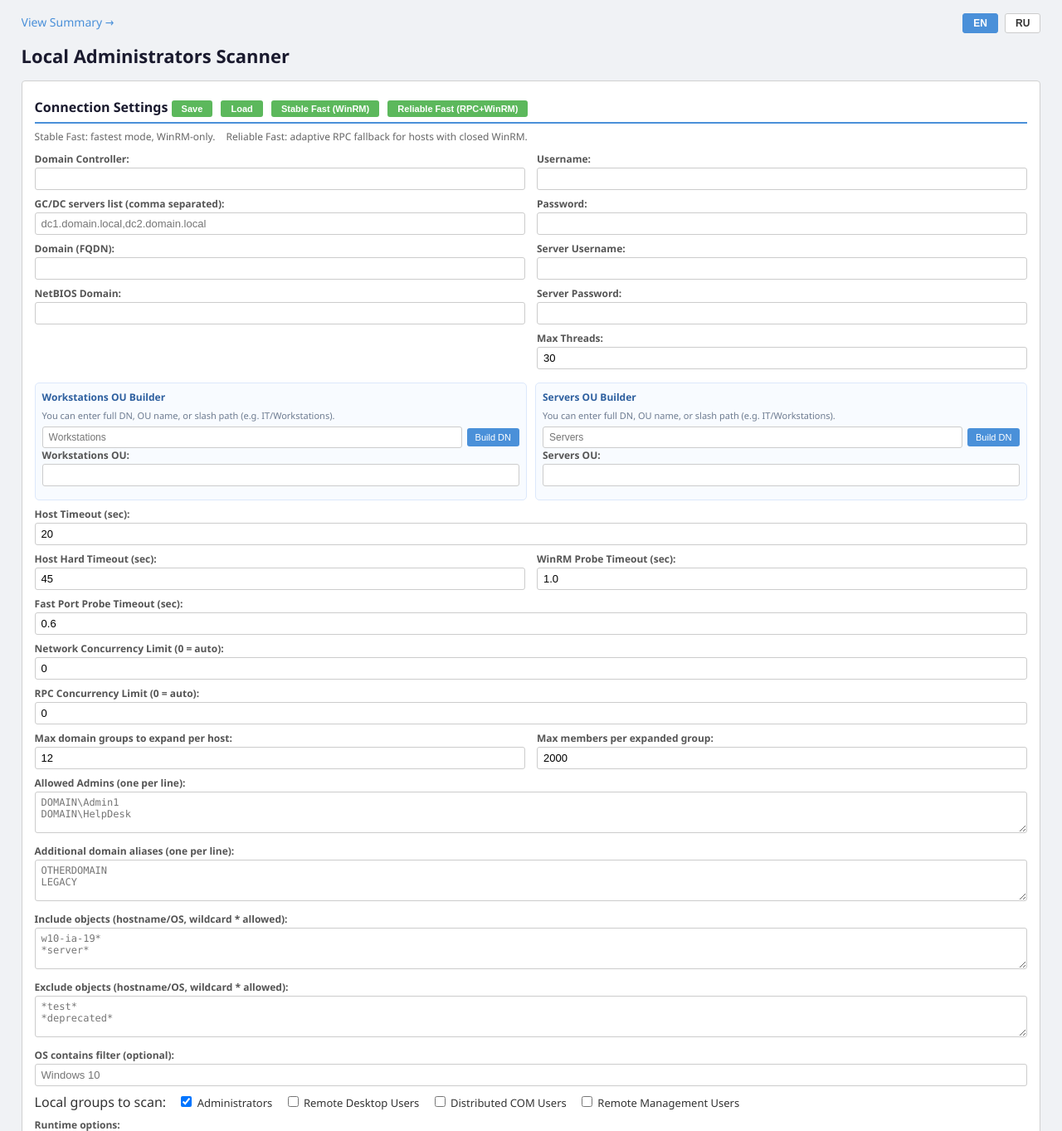
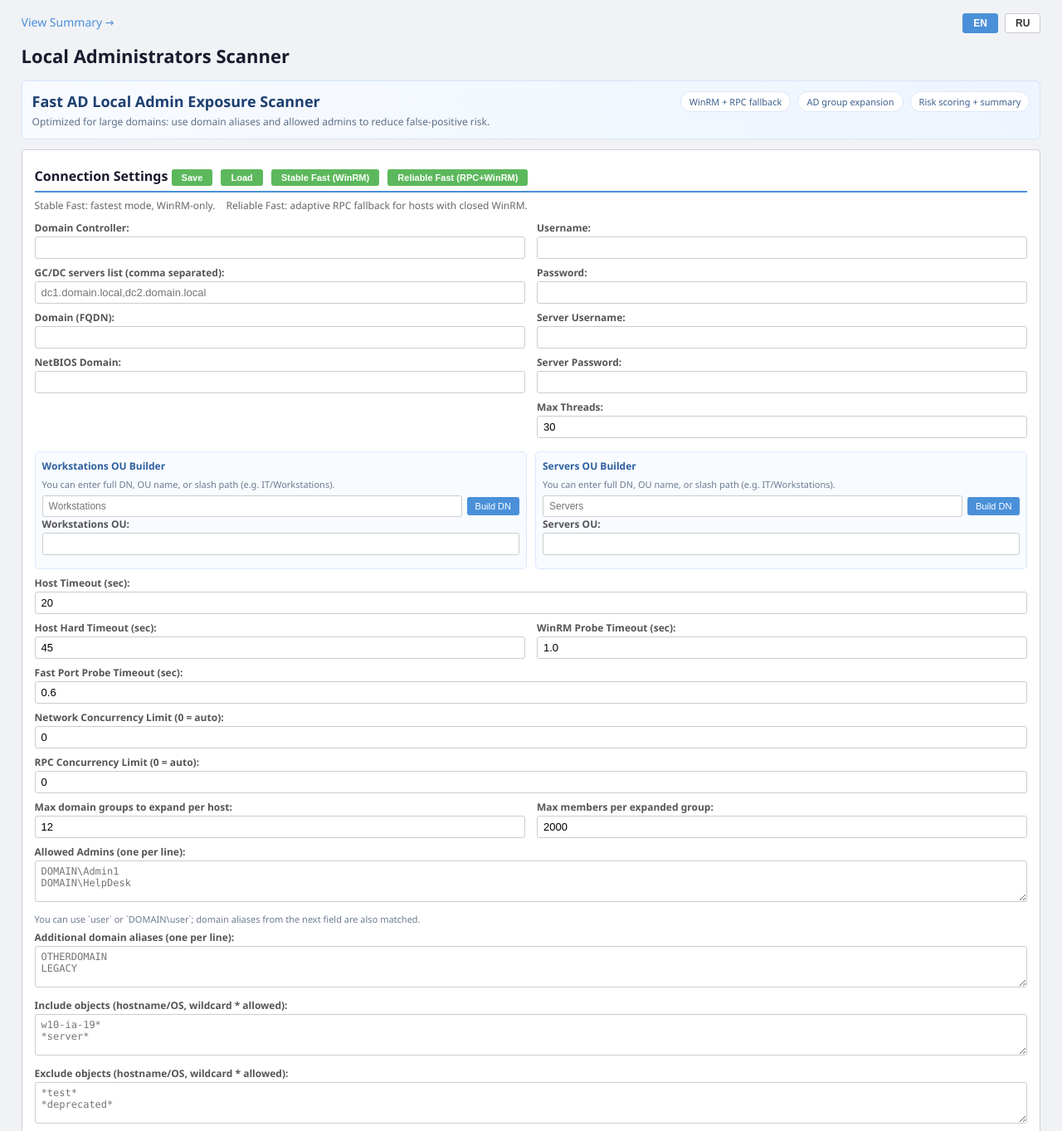
Before and after one commit to aabandre/LAS, a FastAPI app: page / in a window 1280 px wide. Shown: the top 1363 px of the page at 83% size. Run offline with FastAPI, Linux system fonts and the light colour scheme.

Commit message:
Refine risk allowlist matching and redesign key UI areas

```diff
--- a/app.py
+++ b/app.py
@@ -268,10 +268,39 @@ class Metrics:
 metrics = Metrics()
 
 
-def calc_risk_score(members, allowed_admins=None):
+def _build_allowed_principal_set(allowed_admins, domain_aliases=None):
+    allowed_admins = allowed_admins or []
+    domain_aliases = domain_aliases or []
+    alias_set = set()
+    for alias in domain_aliases:
+        a = str(alias or "").strip().lower()
+        if a:
+            alias_set.add(a)
+
+    normalized = set()
+    for raw in allowed_admins:
+        item = str(raw or "").strip().lower()
+        if not item:
+            continue
+        normalized.add(item)
+        short = item.split("\\")[-1] if "\\" in item else item
+        normalized.add(short)
+        if "\\" in item:
+            dom, principal = item.split("\\", 1)
+            dom = dom.strip().lower()
+            principal = principal.strip().lower()
+            if principal:
+                normalized.add(principal)
+            if dom and principal and alias_set:
+                for alias in alias_set:
+                    normalized.add(alias + "\\" + principal)
+    return normalized
+
+
+def calc_risk_score(members, allowed_admins=None, domain_aliases=None):
     if allowed_admins is None:
         allowed_admins = set()
-    allowed_lower = set(a.lower() for a in allowed_admins)
+    allowed_lower = _build_allowed_principal_set(allowed_admins, domain_aliases)
 
     score = 0
     reasons = []
@@ -2324,7 +2353,11 @@ foreach ($groupName in $candidates) {
 
             result["members"] = classified
             self._add_members(len(classified))
-            result["risk"] = calc_risk_score(classified, set(self.config.get("allowed_admins", [])))
+            result["risk"] = calc_risk_score(
+                classified,
+                set(self.config.get("allowed_admins", [])),
+                self.config.get("domain_aliases", []),
+            )
 
         except Exception as e:
             if str(e) != "Cancelled":
--- a/templates/index.html
+++ b/templates/index.html
@@ -16,6 +16,11 @@
         .lang-btn{padding:4px 12px;font-size:12px;font-weight:bold;border:1px solid #ccc;border-radius:3px;cursor:pointer;margin-left:4px;background:#fff;color:#333}
         .lang-btn.active{background:#4a90d9;color:#fff;border-color:#4a90d9}
         .card{background:#fff;border:1px solid #d0d0d0;border-radius:4px;padding:15px;margin-bottom:12px}
+        .hero{display:flex;justify-content:space-between;align-items:flex-start;gap:12px;flex-wrap:wrap;background:linear-gradient(90deg,#f8fbff,#eef5ff);border:1px solid #d5e4fb;border-radius:6px;padding:12px;margin-bottom:12px}
+        .hero h2{margin:0 0 4px;font-size:18px;color:#1c3f70}
+        .hero p{margin:0;font-size:12px;color:#5e6f88}
+        .quick-kpis{display:flex;gap:8px;flex-wrap:wrap}
+        .quick-kpi{background:#fff;border:1px solid #dce7f8;border-radius:999px;padding:4px 10px;font-size:11px;color:#3d5f8f}
         .card h3{margin:0 0 12px;padding-bottom:6px;border-bottom:2px solid #4a90d9;color:#1a1a2e;font-size:16px}
         .form-row{margin-bottom:8px}
         .form-row label{display:block;font-weight:bold;margin-bottom:2px;font-size:12px;color:#555}
@@ -87,6 +92,17 @@
         </span>
     </div>
     <h1 data-i18n="title">Local Administrators Scanner</h1>
+    <div class="hero">
+        <div>
+            <h2>Fast AD Local Admin Exposure Scanner</h2>
+            <p data-i18n="hero_hint">Оптимизировано для больших доменов: включайте алиасы и разрешённые админы, чтобы снизить ложные риски.</p>
+        </div>
+        <div class="quick-kpis">
+            <span class="quick-kpi">WinRM + RPC fallback</span>
+            <span class="quick-kpi">AD group expansion</span>
+            <span class="quick-kpi">Risk scoring + summary</span>
+        </div>
+    </div>
 
     <div class="card">
         <h3>
@@ -156,6 +172,7 @@
             </div>
         </div>
         <div class="form-row"><label data-i18n="lbl_allowed">Allowed Admins (one per line):</label><textarea id="cfgAllowed" placeholder="DOMAIN\Admin1&#10;DOMAIN\HelpDesk"></textarea></div>
+        <div class="help-txt" data-i18n="allowed_hint">Поддерживаются варианты `user`, `DOMAIN\user`; учитываются алиасы домена из поля ниже.</div>
         <div class="form-row"><label data-i18n="lbl_aliases">Additional domain aliases (one per line):</label><textarea id="cfgDomainAliases" placeholder="OTHERDOMAIN&#10;LEGACY"></textarea></div>
         <div class="form-row"><label data-i18n="lbl_include_hosts">Include objects (hostname/OS, wildcard * allowed):</label><textarea id="cfgIncludeHosts" placeholder="w10-ia-19*&#10;*server*"></textarea></div>
         <div class="form-row"><label data-i18n="lbl_exclude_hosts">Exclude objects (hostname/OS, wildcard * allowed):</label><textarea id="cfgExcludeHosts" placeholder="*test*&#10;*deprecated*"></textarea></div>
@@ -223,6 +240,7 @@ var LANG = {
         btn_load: "Load",
         btn_stable_fast: "Stable Fast (WinRM)",
         btn_reliable_fast: "Reliable Fast (RPC+WinRM)",
+        hero_hint: "Optimized for large domains: use domain aliases and allowed admins to reduce false-positive risk.",
         btn_start: "Start Scan",
         btn_stop: "Stop",
         lbl_dc: "Domain Controller:",
@@ -249,6 +267,7 @@ var LANG = {
         lbl_expand_groups_cap: "Max domain groups to expand per host:",
         lbl_expand_members_cap: "Max members per expanded group:",
         lbl_allowed: "Allowed Admins (one per line):",
+        allowed_hint: "You can use `user` or `DOMAIN\\user`; domain aliases from the next field are also matched.",
         lbl_aliases: "Additional domain aliases (one per line):",
         lbl_include_hosts: "Include objects (hostname/OS, wildcard * allowed):",
         lbl_exclude_hosts: "Exclude objects (hostname/OS, wildcard * allowed):",
@@ -302,6 +321,7 @@ var LANG = {
         btn_load: "\u0417\u0430\u0433\u0440\u0443\u0437\u0438\u0442\u044c",
         btn_stable_fast: "Stable Fast (WinRM)",
         btn_reliable_fast: "Надёжный быстрый (RPC+WinRM)",
+        hero_hint: "Оптимизировано для больших доменов: используйте алиасы домена и разрешённых админов для снижения ложных рисков.",
         btn_start: "\u0417\u0430\u043f\u0443\u0441\u0442\u0438\u0442\u044c",
         btn_stop: "\u041e\u0441\u0442\u0430\u043d\u043e\u0432\u0438\u0442\u044c",
         lbl_dc: "\u041a\u043e\u043d\u0442\u0440\u043e\u043b\u043b\u0435\u0440 \u0434\u043e\u043c\u0435\u043d\u0430:",
@@ -328,6 +348,7 @@ var LANG = {
         lbl_expand_groups_cap: "\u041c\u0430\u043a\u0441. \u0434\u043e\u043c\u0435\u043d\u043d\u044b\u0445 \u0433\u0440\u0443\u043f\u043f \u043d\u0430 \u0445\u043e\u0441\u0442 \u0434\u043b\u044f \u0440\u0430\u0437\u0432\u043e\u0440\u0430\u0447\u0438\u0432\u0430\u043d\u0438\u044f:",
         lbl_expand_members_cap: "\u041c\u0430\u043a\u0441. \u0443\u0447\u0430\u0441\u0442\u043d\u0438\u043a\u043e\u0432 \u0432 \u0440\u0430\u0437\u0432\u0451\u0440\u043d\u0443\u0442\u043e\u0439 \u0433\u0440\u0443\u043f\u043f\u0435:",
         lbl_allowed: "\u0420\u0430\u0437\u0440\u0435\u0448\u0451\u043d\u043d\u044b\u0435 \u0430\u0434\u043c\u0438\u043d\u044b (\u043f\u043e \u043e\u0434\u043d\u043e\u043c\u0443 \u043d\u0430 \u0441\u0442\u0440\u043e\u043a\u0443):",
+        allowed_hint: "\u041c\u043e\u0436\u043d\u043e \u0443\u043a\u0430\u0437\u044b\u0432\u0430\u0442\u044c `user` \u0438\u043b\u0438 `DOMAIN\\\\user`; \u0430\u043b\u0438\u0430\u0441\u044b \u0434\u043e\u043c\u0435\u043d\u0430 \u0438\u0437 \u043f\u043e\u043b\u044f \u043d\u0438\u0436\u0435 \u0442\u043e\u0436\u0435 \u0443\u0447\u0438\u0442\u044b\u0432\u0430\u044e\u0442\u0441\u044f.",
         lbl_aliases: "\u0414\u043e\u043f. \u0430\u043b\u0438\u0430\u0441\u044b \u0434\u043e\u043c\u0435\u043d\u043e\u0432 (\u043f\u043e \u043e\u0434\u043d\u043e\u043c\u0443 \u043d\u0430 \u0441\u0442\u0440\u043e\u043a\u0443):",
         lbl_include_hosts: "\u0412\u043a\u043b\u044e\u0447\u0438\u0442\u044c \u043e\u0431\u044a\u0435\u043a\u0442\u044b (\u0445\u043e\u0441\u0442/\u041e\u0421, \u043c\u0430\u0441\u043a\u0430 *):",
         lbl_exclude_hosts: "\u0418\u0441\u043a\u043b\u044e\u0447\u0438\u0442\u044c \u043e\u0431\u044a\u0435\u043a\u0442\u044b (\u0445\u043e\u0441\u0442/\u041e\u0421, \u043c\u0430\u0441\u043a\u0430 *):",
```
Also changed, not shown: templates/summary.html (+51 -7 lines).
